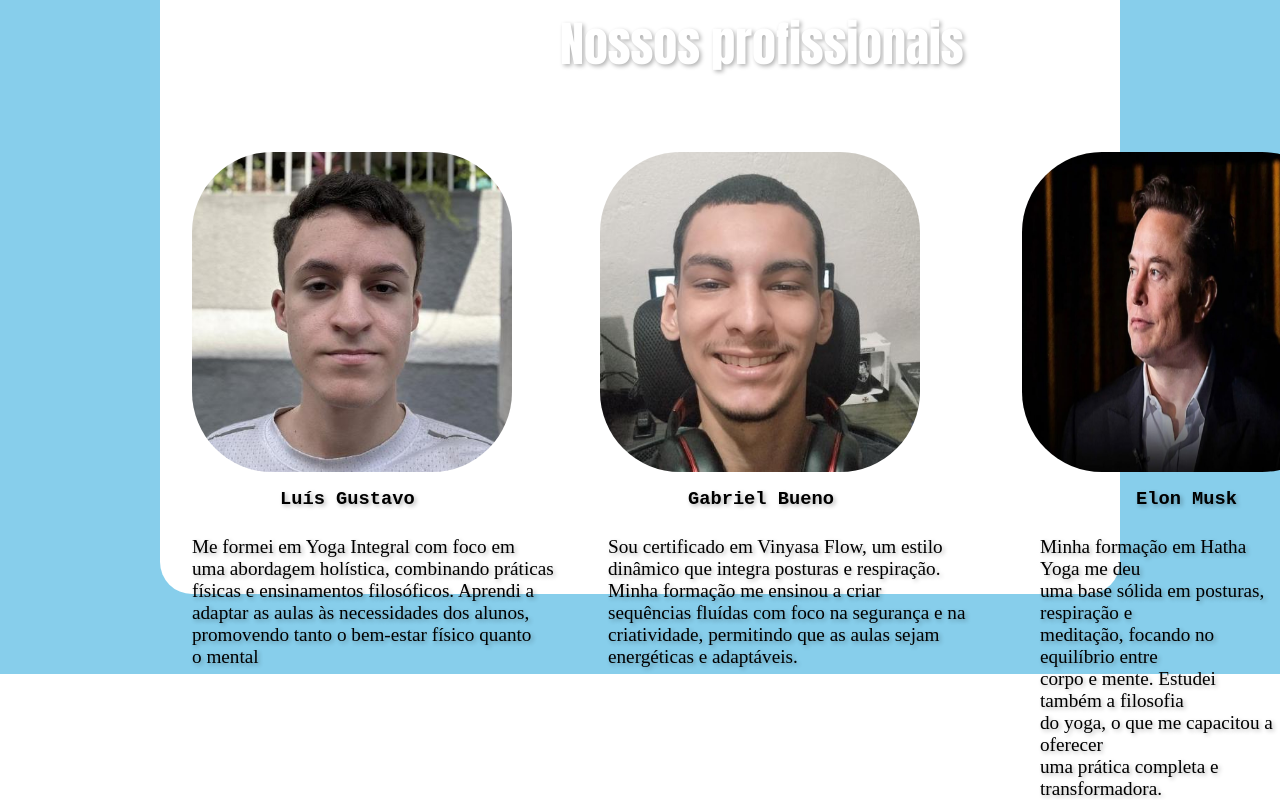
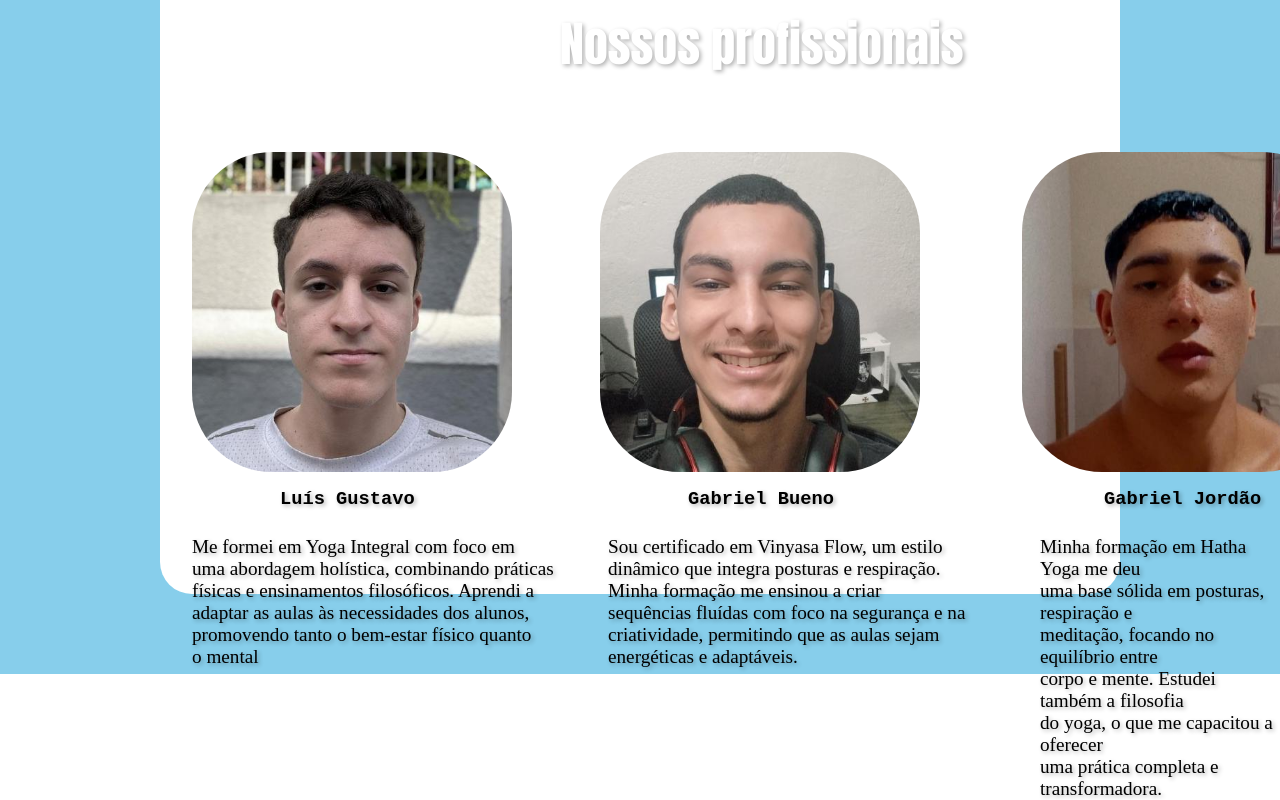
Before and after one commit to luisgustavo777/serenityFlow, a plain HTML site: page index.html in a window 1280 px wide. Shown: the part 1768-2568 px from the top of the page. Drawn offline with Linux system fonts and the light colour scheme.

Commit message:
trocar o elon musk pelo gabriel jordao

```diff
--- a/index.html
+++ b/index.html
@@ -67,12 +67,12 @@
 
         <div class="quadroEquipe">
             <section class="gridEquipe">
-                <div class="elon">
-                    <h3>Elon Musk</h3>
+                <div class="jordao">
+                    <h3>Gabriel Jordão</h3>
                     <p>Minha formação em Hatha Yoga me deu <br> uma base sólida em posturas, respiração e <br> meditação, focando no
                         equilíbrio entre <br> corpo e mente. Estudei também a filosofia <br> do yoga, o que me capacitou a oferecer <br> uma
                         prática completa e transformadora.</p>
-                    <img src="elon.jpeg" alt="foto de instrutor" >
+                    <img src="jordao.jpg" alt="foto de instrutor" >
                 </div>
 
                 <div class="luis">
--- a/style.css
+++ b/style.css
@@ -279,7 +279,7 @@ html {
     text-shadow: 2px 2px 4px rgba(0, 0, 0, 0.3);
 }
 
-.elon img {
+.jordao img {
     position: absolute;
     top: 120rem;
     left: 63.9rem;
@@ -288,13 +288,13 @@ html {
     border-radius: 5rem;
 }
 
-.elon h3 {
+.jordao h3 {
     position: absolute;
-    left: 71rem;
+    left: 69rem;
     top: 141rem;
 }
 
-.elon p {
+.jordao p {
     position: absolute;
     left: 65rem;
     top: 144rem;
```
Also changed, not shown: elon.jpeg (deleted), jordao.jpg (added).
